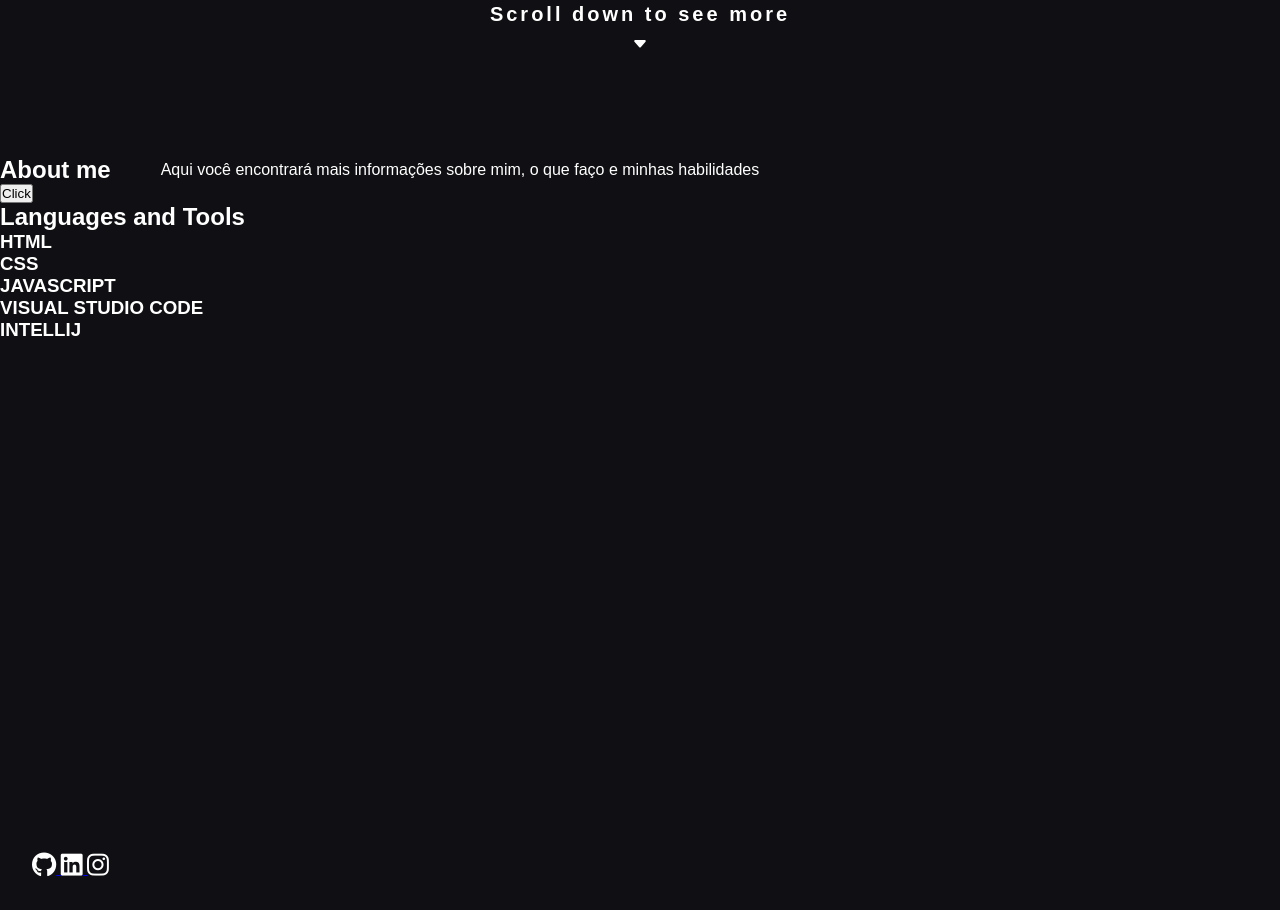
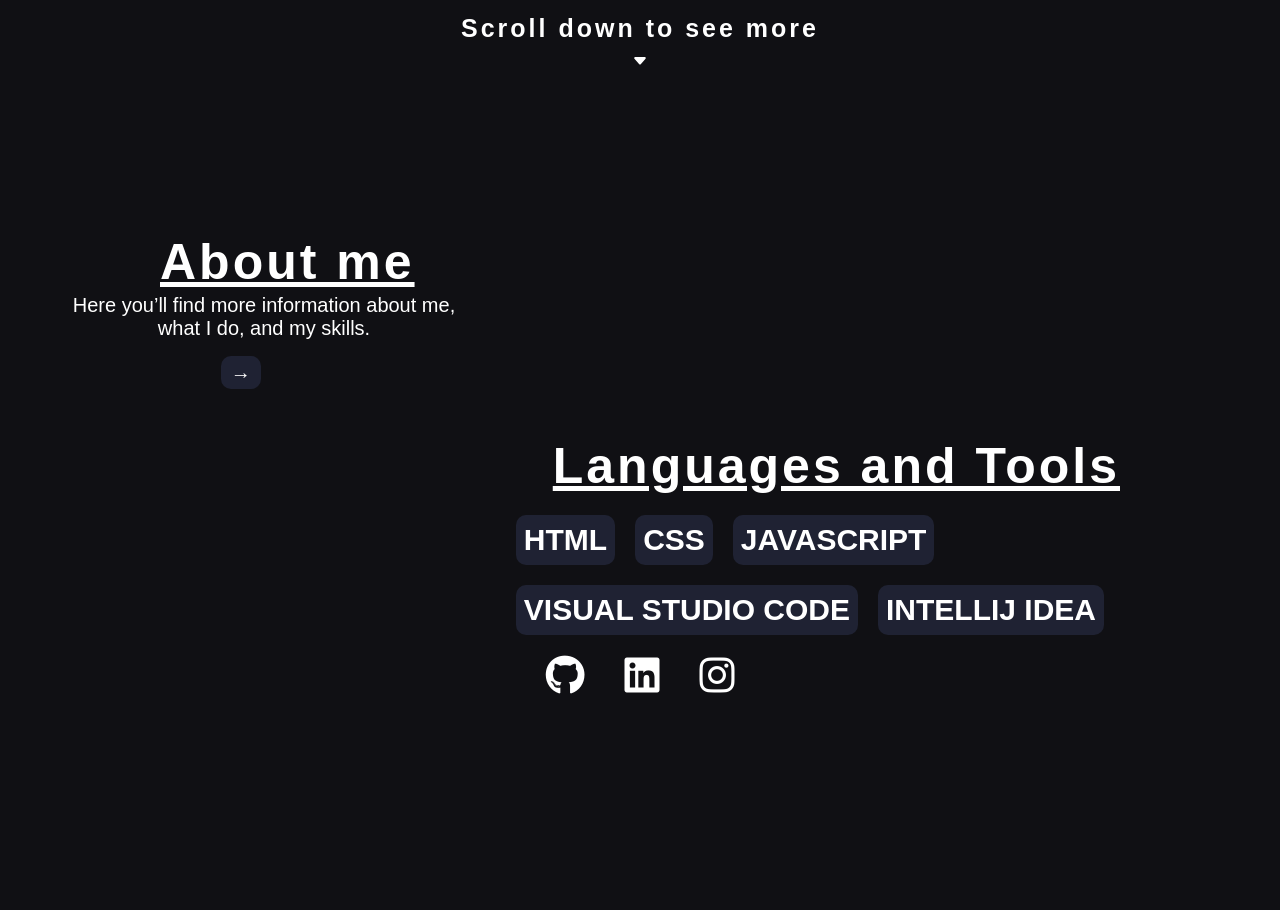
Before and after one commit to joaoomoura0/portfolio, a plain HTML site: page index.html in a window 1280 px wide. Shown: the part 556-1466 px from the top of the page. After the commit the page ends 1271 px from the top, so only its background shows below. Drawn offline with Linux system fonts and the light colour scheme; a web font is replaced by a local one.

Commit message:
about page

```diff
--- a/index.html
+++ b/index.html
@@ -6,6 +6,7 @@
     <meta name="viewport" content="width=device-width, initial-scale=1.0">
     <link rel="stylesheet" href="https://cdnjs.cloudflare.com/ajax/libs/font-awesome/6.5.0/css/all.min.css">
     <link rel="stylesheet" href="styles/style.css">
+    <script src="styles/script.js"></script>
     <title>Portfólio | João Victor</title>
 </head>
 
@@ -37,7 +38,7 @@
         </div>
 
         <div class="see-more">
-            <h2>Scroll down to see more</h2>
+            <h2> <a href="#works">Scroll down to see more</a></h2>
             <svg xmlns="http://www.w3.org/2000/svg" width="16" height="16" fill="currentColor" class="bi bi-caret-down-fill" viewBox="0 0 16 16">
             <path d="M7.247 11.14 2.451 5.658C1.885 5.013 2.345 4 3.204 4h9.592a1 1 0 0 1 .753 1.659l-4.796 5.48a1 1 0 0 1-1.506 0z"/>
             </svg>
@@ -48,14 +49,15 @@
             <section id="about">
                 <div class="sobre1">
                     <h2 class="title-about1">About me</h2>
-                    <p class="info-about" id="about-text">Aqui você encontrará mais informações sobre mim, o que faço e minhas habilidades</p>
+                    <p class="info-about" id="about-text">Here you’ll find more information about me, what I do, and my skills.</p>
                 </div>
 
-                <button id="toggleTextBtn">Click</button>
+                <button id="toggleTextBtn">→</button>
 
                 <div class="sobre2">
                     <h2 class="title-about2">Languages and Tools</h2>
 
+                    <div class="skills">
                     <div class="linguagens">
                         <h3>HTML</h3>
                         <h3>CSS</h3>
@@ -64,14 +66,15 @@
 
                     <div class="ferramentas">
                         <h3 class="vscode">VISUAL STUDIO CODE</h3>
-                        <h3 class="intellij">INTELLIJ</h3>
+                        <h3 class="intellij">INTELLIJ IDEA</h3>
+                    </div>
                     </div>
                 </div>
             </section>
     </main>
 
     <footer>
-        <div class="social-icons">
+        <div class="social-icons-footer">
 
             <a href="https://github.com/joaoomoura0">
                 <i class="fab fa-github"></i>
--- a/styles/style.css
+++ b/styles/style.css
@@ -35,6 +35,7 @@ nav ul {
 
 nav a:hover {
     color: #130c9b;
+    transition: color 0.5s;
 }
 
 .social-icons {
@@ -50,11 +51,12 @@ nav a:hover {
 
 .social-icons i {
     color: #FFFFFF;
-    font-size: 25px;
+    font-size: 40px;
 }
 
 .social-icons i:hover {
     color: #130c9b;
+    transition: color 0.5s;
 }
 
 hr {
@@ -77,7 +79,6 @@ hr {
 .subtitle {
     font-size: 15px;
     letter-spacing: 3px;
-
 }
 
 .see-more {
@@ -91,25 +92,113 @@ hr {
     margin-bottom: 10px;
 }
 
+.see-more a{
+    color: #FFFFFF;
+    text-decoration: none;
+    font-size: 25px;
+}
+
+.see-more a:hover {
+    color: #130c9b;
+    transition: color 0.5s;
+}
+
 .works {
 
 }
 
-.sobre1 {
-    margin-top: 100px;
-    display: flex;
-    align-items: center;
-    gap: 50px;
-
+.sobre1 h2 {
+    margin: 10rem 0 0 10rem;
+    font-size: 50px;
+    text-decoration: underline;
+    letter-spacing: 3px;
 }
 
+.sobre1 p {
+    font-size: 20px;
+    margin: 3px 0 0 4rem;
+    max-width: 400px;
+    text-align: center;
+}
 
+button {
+    margin: 1rem 0 0 13.8rem;
+    padding: 5px 10px;
+    font-size: 20px;
+    background-color: #1F2233;
+    color: #FFFFFF;
+    border: none;
+    border-radius: 10px;
+    cursor: pointer;
+}
 
+.sobre2 {
+    display: flex;
+    flex-direction: column;
+    align-items: flex-end;
+    gap: 20px;
+}
 
+.sobre2 h2{
+    margin: 3rem 10rem 0 0;
+    text-align: right;
+    font-size: 50px;
+    text-decoration: underline;
+    letter-spacing: 3px;
+}
+
+.sobre2 h3 {
+    font-size: 30px;
+    background-color: #1F2233;
+    max-width: fit-content;
+    border-radius: 10px;
+}
+
+.skills {
+    margin: 0 11rem 0 0;
+    display: flex;
+    flex-direction: column;
+    gap: 20px;
+}
+
+.linguagens {
+    display: flex;
+    flex-direction: row;
+    gap: 20px;
+}
+
+.linguagens h3 {
+    padding: 8px;
+}
+
+.ferramentas {
+    display: flex;
+    flex-direction: row;
+    gap: 20px;
+}
+
+.ferramentas h3 {
+    padding: 8px;
+}
 
 footer {
-    padding: 2rem;
-    margin-top: 30rem;
+    padding: 20px;
     display: flex;
     justify-content: center;
 }
+
+.social-icons-footer {
+    display: flex;
+    align-content: center;
+    gap: 40px;
+}
+
+.social-icons-footer i {
+    color: #FFFFFF;
+    font-size: 40px;
+    transition: color 0.5s;
+}
+
+.social-icons-footer i:hover {
+    color: #130c9b;
+}
```
